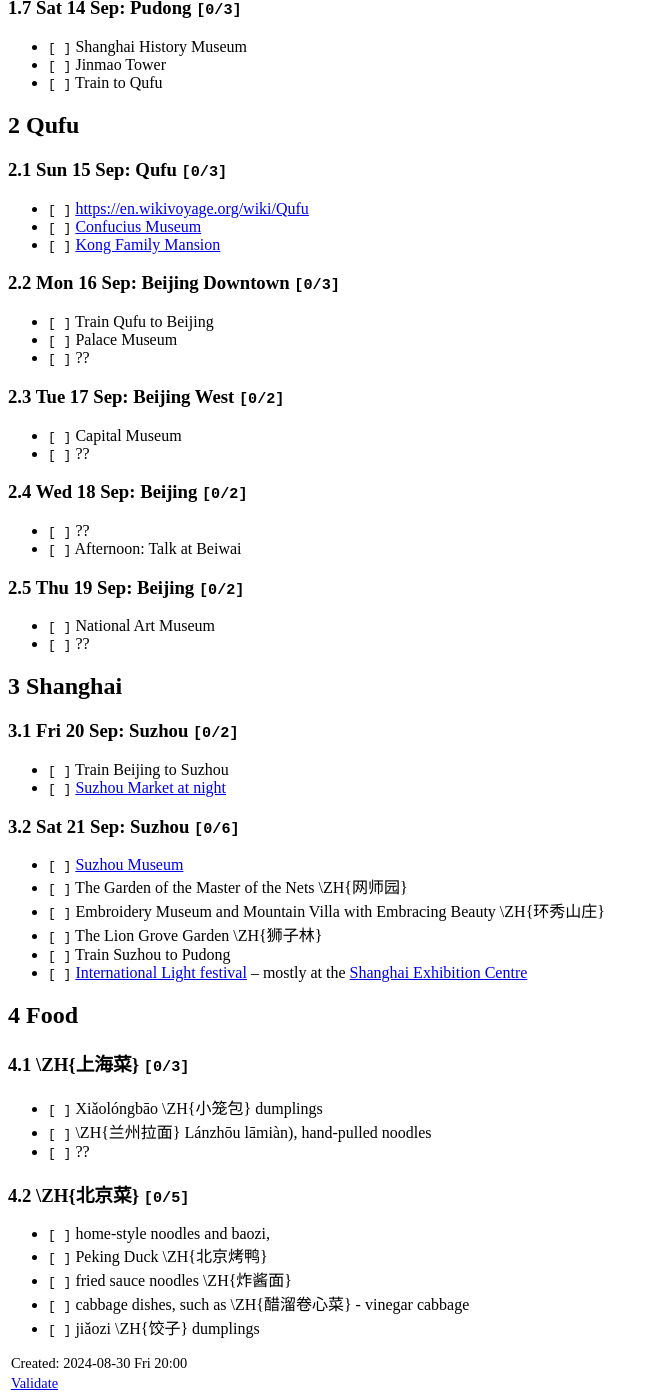
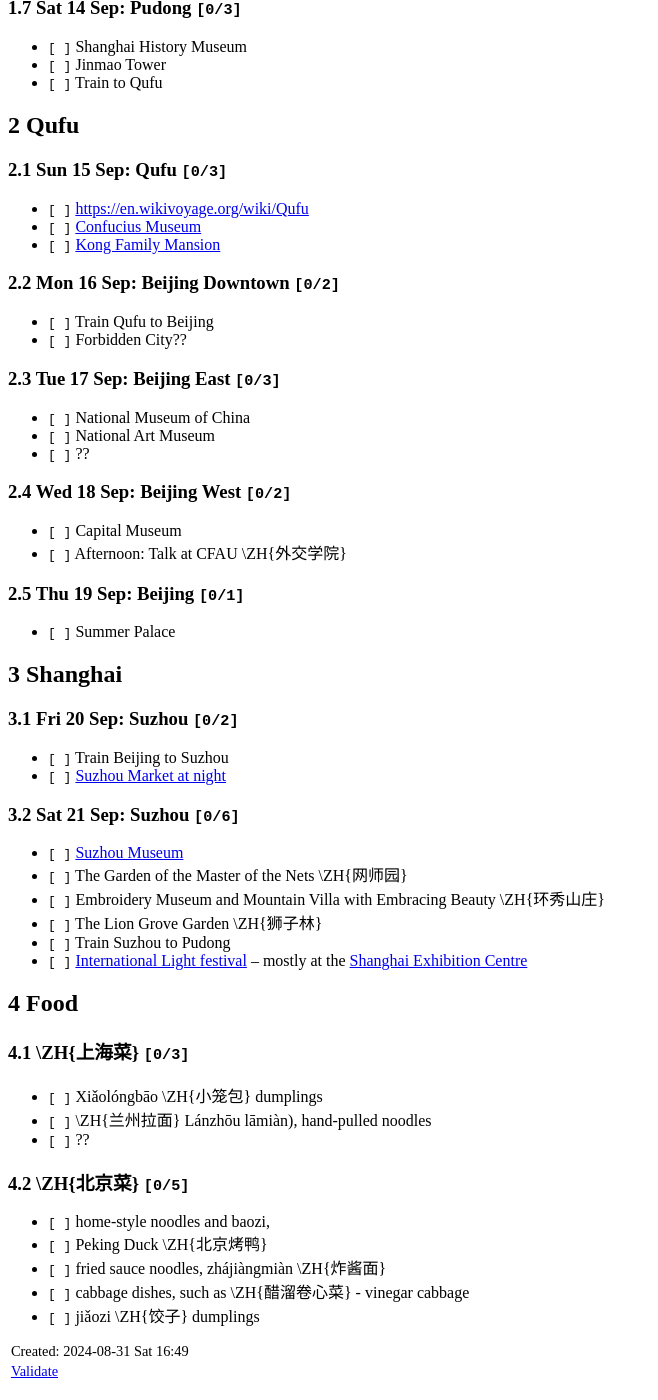
Before and after one commit to ssharoff/ssharoff.github.io, a Jekyll site: the page travel/shanghai-plans.html, which Jekyll copies as it is, in a window 1280 px wide and 1400 px high, scrolled down 696 px. Shown: the whole window, without its empty margins (0-658 px from the left). Built offline with Jekyll 4.4.1, drawn with Linux system fonts in a browser that asks for light colours.

Commit message:
publications

```diff
--- a/cv-formal.org
+++ b/cv-formal.org
@@ -84,6 +84,8 @@ My current research interests focus on the relationship between linguistic struc
 Over 140 academic publications with 4610 citations in total, see a separate list below.
 
 [[https://scholar.google.co.uk/citations?user=qcnf4QsAAAAJ]]
+
+See also: [[./publications.pdf][publications.pdf]]
 
 I'm on the editorial board of Language Resources and Register Studies, as well as on the Programme Committte for a number of conferences.
 
--- a/travel/shanghai-plans.html
+++ b/travel/shanghai-plans.html
@@ -3,7 +3,7 @@
 "http://www.w3.org/TR/xhtml1/DTD/xhtml1-strict.dtd">
 <html xmlns="http://www.w3.org/1999/xhtml" lang="en" xml:lang="en">
 <head>
-<!-- 2024-08-30 Fri 20:00 -->
+<!-- 2024-08-31 Sat 16:49 -->
 <meta http-equiv="Content-Type" content="text/html;charset=utf-8" />
 <meta name="viewport" content="width=device-width, initial-scale=1" />
 <title>&lrm;</title>
@@ -264,12 +264,12 @@ for the JavaScript code in this tag.
 <body>
 <div id="content">
 
-<div id="outline-container-org62a24e8" class="outline-2">
-<h2 id="org62a24e8"><span class="section-number-2">1</span> Shanghai</h2>
+<div id="outline-container-orgdeef89e" class="outline-2">
+<h2 id="orgdeef89e"><span class="section-number-2">1</span> Shanghai</h2>
 <div class="outline-text-2" id="text-1">
 </div>
-<div id="outline-container-orga5d0cc0" class="outline-3">
-<h3 id="orga5d0cc0"><span class="section-number-3">1.1</span> Sun 08 Sep: Arrival to Shanghai <code>[0/2]</code></h3>
+<div id="outline-container-org5362536" class="outline-3">
+<h3 id="org5362536"><span class="section-number-3">1.1</span> Sun 08 Sep: Arrival to Shanghai <code>[0/2]</code></h3>
 <div class="outline-text-3" id="text-1-1">
 <ul class="org-ul">
 <li class="off"><code>[&#xa0;]</code> Relax \Laughey[1.4]</li>
@@ -279,8 +279,8 @@ for the JavaScript code in this tag.
 </div>
 
 
-<div id="outline-container-org511abfe" class="outline-3">
-<h3 id="org511abfe"><span class="section-number-3">1.2</span> Mon 09 Sep: New harbour City <code>[0/2]</code></h3>
+<div id="outline-container-orga49d4f0" class="outline-3">
+<h3 id="orga49d4f0"><span class="section-number-3">1.2</span> Mon 09 Sep: New harbour City <code>[0/2]</code></h3>
 <div class="outline-text-3" id="text-1-2">
 <ul class="org-ul">
 <li class="off"><code>[&#xa0;]</code> Teaching at Maritime University</li>
@@ -289,8 +289,8 @@ for the JavaScript code in this tag.
 </div>
 </div>
 
-<div id="outline-container-org3a65afb" class="outline-3">
-<h3 id="org3a65afb"><span class="section-number-3">1.3</span> Tue 10 Sep: Huangpu <code>[0/3]</code></h3>
+<div id="outline-container-org5d1aa5a" class="outline-3">
+<h3 id="org5d1aa5a"><span class="section-number-3">1.3</span> Tue 10 Sep: Huangpu <code>[0/3]</code></h3>
 <div class="outline-text-3" id="text-1-3">
 <ul class="org-ul">
 <li class="off"><code>[&#xa0;]</code> 10am Talk at SISU,</li>
@@ -300,8 +300,8 @@ for the JavaScript code in this tag.
 </div>
 </div>
 
-<div id="outline-container-orgfe7f371" class="outline-3">
-<h3 id="orgfe7f371"><span class="section-number-3">1.4</span> Wed 11 Sep:  <code>[0/2]</code></h3>
+<div id="outline-container-orgdb43c03" class="outline-3">
+<h3 id="orgdb43c03"><span class="section-number-3">1.4</span> Wed 11 Sep:  <code>[0/2]</code></h3>
 <div class="outline-text-3" id="text-1-4">
 <ul class="org-ul">
 <li class="off"><code>[&#xa0;]</code> Teaching at Maritime University</li>
@@ -310,8 +310,8 @@ for the JavaScript code in this tag.
 </div>
 </div>
 
-<div id="outline-container-orgdb3e7ef" class="outline-3">
-<h3 id="orgdb3e7ef"><span class="section-number-3">1.5</span> Thu 12 Sep: French Concession <code>[0/4]</code></h3>
+<div id="outline-container-orga5691cf" class="outline-3">
+<h3 id="orga5691cf"><span class="section-number-3">1.5</span> Thu 12 Sep: French Concession <code>[0/4]</code></h3>
 <div class="outline-text-3" id="text-1-5">
 <ul class="org-ul">
 <li class="off"><code>[&#xa0;]</code> <a href="http://www.shanghaimuseum.net/museum/frontend/en/index.action">Shanghai Museum</a></li>
@@ -322,8 +322,8 @@ for the JavaScript code in this tag.
 </div>
 </div>
 
-<div id="outline-container-org6700c11" class="outline-3">
-<h3 id="org6700c11"><span class="section-number-3">1.6</span> Fri 13 Sep:  <code>[0/2]</code></h3>
+<div id="outline-container-org938787c" class="outline-3">
+<h3 id="org938787c"><span class="section-number-3">1.6</span> Fri 13 Sep:  <code>[0/2]</code></h3>
 <div class="outline-text-3" id="text-1-6">
 <ul class="org-ul">
 <li class="off"><code>[&#xa0;]</code> teaching at Maritime University</li>
@@ -332,8 +332,8 @@ for the JavaScript code in this tag.
 </div>
 </div>
 
-<div id="outline-container-orgaa9940f" class="outline-3">
-<h3 id="orgaa9940f"><span class="section-number-3">1.7</span> Sat 14 Sep: Pudong <code>[0/3]</code></h3>
+<div id="outline-container-org834e329" class="outline-3">
+<h3 id="org834e329"><span class="section-number-3">1.7</span> Sat 14 Sep: Pudong <code>[0/3]</code></h3>
 <div class="outline-text-3" id="text-1-7">
 <ul class="org-ul">
 <li class="off"><code>[&#xa0;]</code> Shanghai History Museum</li>
@@ -344,12 +344,12 @@ for the JavaScript code in this tag.
 </div>
 </div>
 
-<div id="outline-container-org418642d" class="outline-2">
-<h2 id="org418642d"><span class="section-number-2">2</span> Qufu</h2>
+<div id="outline-container-org32460c6" class="outline-2">
+<h2 id="org32460c6"><span class="section-number-2">2</span> Qufu</h2>
 <div class="outline-text-2" id="text-2">
 </div>
-<div id="outline-container-orgaac80ba" class="outline-3">
-<h3 id="orgaac80ba"><span class="section-number-3">2.1</span> Sun 15 Sep: Qufu <code>[0/3]</code></h3>
+<div id="outline-container-org2c33648" class="outline-3">
+<h3 id="org2c33648"><span class="section-number-3">2.1</span> Sun 15 Sep: Qufu <code>[0/3]</code></h3>
 <div class="outline-text-3" id="text-2-1">
 <ul class="org-ul">
 <li class="off"><code>[&#xa0;]</code> <a href="https://en.wikivoyage.org/wiki/Qufu">https://en.wikivoyage.org/wiki/Qufu</a></li>
@@ -359,54 +359,53 @@ for the JavaScript code in this tag.
 </div>
 </div>
 
-<div id="outline-container-orgb0d381b" class="outline-3">
-<h3 id="orgb0d381b"><span class="section-number-3">2.2</span> Mon 16 Sep: Beijing Downtown <code>[0/3]</code></h3>
+<div id="outline-container-org3dc9886" class="outline-3">
+<h3 id="org3dc9886"><span class="section-number-3">2.2</span> Mon 16 Sep: Beijing Downtown <code>[0/2]</code></h3>
 <div class="outline-text-3" id="text-2-2">
 <ul class="org-ul">
 <li class="off"><code>[&#xa0;]</code> Train Qufu to Beijing</li>
-<li class="off"><code>[&#xa0;]</code> Palace Museum</li>
+<li class="off"><code>[&#xa0;]</code> Forbidden City??</li>
+</ul>
+</div>
+</div>
+
+<div id="outline-container-orged1bd16" class="outline-3">
+<h3 id="orged1bd16"><span class="section-number-3">2.3</span> Tue 17 Sep: Beijing East <code>[0/3]</code></h3>
+<div class="outline-text-3" id="text-2-3">
+<ul class="org-ul">
+<li class="off"><code>[&#xa0;]</code> National Museum of China</li>
+<li class="off"><code>[&#xa0;]</code> National Art Museum</li>
 <li class="off"><code>[&#xa0;]</code> ??</li>
 </ul>
 </div>
 </div>
 
-<div id="outline-container-org1b6476f" class="outline-3">
-<h3 id="org1b6476f"><span class="section-number-3">2.3</span> Tue 17 Sep: Beijing West <code>[0/2]</code></h3>
-<div class="outline-text-3" id="text-2-3">
+<div id="outline-container-org62172f7" class="outline-3">
+<h3 id="org62172f7"><span class="section-number-3">2.4</span> Wed 18 Sep: Beijing West <code>[0/2]</code></h3>
+<div class="outline-text-3" id="text-2-4">
 <ul class="org-ul">
 <li class="off"><code>[&#xa0;]</code> Capital Museum</li>
-<li class="off"><code>[&#xa0;]</code> ??</li>
+<li class="off"><code>[&#xa0;]</code> Afternoon: Talk at CFAU \ZH{外交学院}</li>
 </ul>
 </div>
 </div>
 
-<div id="outline-container-org8222ed9" class="outline-3">
-<h3 id="org8222ed9"><span class="section-number-3">2.4</span> Wed 18 Sep: Beijing <code>[0/2]</code></h3>
-<div class="outline-text-3" id="text-2-4">
-<ul class="org-ul">
-<li class="off"><code>[&#xa0;]</code> ??</li>
-<li class="off"><code>[&#xa0;]</code> Afternoon: Talk at Beiwai</li>
-</ul>
-</div>
-</div>
-
-<div id="outline-container-orgf470e4e" class="outline-3">
-<h3 id="orgf470e4e"><span class="section-number-3">2.5</span> Thu 19 Sep: Beijing <code>[0/2]</code></h3>
+<div id="outline-container-orgfb4115f" class="outline-3">
+<h3 id="orgfb4115f"><span class="section-number-3">2.5</span> Thu 19 Sep: Beijing <code>[0/1]</code></h3>
 <div class="outline-text-3" id="text-2-5">
 <ul class="org-ul">
-<li class="off"><code>[&#xa0;]</code> National Art Museum</li>
-<li class="off"><code>[&#xa0;]</code> ??</li>
+<li class="off"><code>[&#xa0;]</code> Summer Palace</li>
 </ul>
 </div>
 </div>
 </div>
 
-<div id="outline-container-org05182c9" class="outline-2">
-<h2 id="org05182c9"><span class="section-number-2">3</span> Shanghai</h2>
+<div id="outline-container-org2c0d375" class="outline-2">
+<h2 id="org2c0d375"><span class="section-number-2">3</span> Shanghai</h2>
 <div class="outline-text-2" id="text-3">
 </div>
-<div id="outline-container-org37af8b1" class="outline-3">
-<h3 id="org37af8b1"><span class="section-number-3">3.1</span> Fri 20 Sep: Suzhou <code>[0/2]</code></h3>
+<div id="outline-container-orgee74831" class="outline-3">
+<h3 id="orgee74831"><span class="section-number-3">3.1</span> Fri 20 Sep: Suzhou <code>[0/2]</code></h3>
 <div class="outline-text-3" id="text-3-1">
 <ul class="org-ul">
 <li class="off"><code>[&#xa0;]</code> Train Beijing to Suzhou</li>
@@ -415,8 +414,8 @@ for the JavaScript code in this tag.
 </div>
 </div>
 
-<div id="outline-container-orge3525a6" class="outline-3">
-<h3 id="orge3525a6"><span class="section-number-3">3.2</span> Sat 21 Sep: Suzhou <code>[0/6]</code></h3>
+<div id="outline-container-org6106c71" class="outline-3">
+<h3 id="org6106c71"><span class="section-number-3">3.2</span> Sat 21 Sep: Suzhou <code>[0/6]</code></h3>
 <div class="outline-text-3" id="text-3-2">
 <ul class="org-ul">
 <li class="off"><code>[&#xa0;]</code> <a href="http://www.szmuseum.com/">Suzhou Museum</a></li>
@@ -430,12 +429,12 @@ for the JavaScript code in this tag.
 </div>
 </div>
 
-<div id="outline-container-org7a9d635" class="outline-2">
-<h2 id="org7a9d635"><span class="section-number-2">4</span> Food</h2>
+<div id="outline-container-orgb93926e" class="outline-2">
+<h2 id="orgb93926e"><span class="section-number-2">4</span> Food</h2>
 <div class="outline-text-2" id="text-4">
 </div>
-<div id="outline-container-orgb6fb696" class="outline-3">
-<h3 id="orgb6fb696"><span class="section-number-3">4.1</span> \ZH{上海菜} <code>[0/3]</code></h3>
+<div id="outline-container-orgd103655" class="outline-3">
+<h3 id="orgd103655"><span class="section-number-3">4.1</span> \ZH{上海菜} <code>[0/3]</code></h3>
 <div class="outline-text-3" id="text-4-1">
 <ul class="org-ul">
 <li class="off"><code>[&#xa0;]</code> Xiǎolóngbāo \ZH{小笼包} dumplings</li>
@@ -445,13 +444,13 @@ for the JavaScript code in this tag.
 </div>
 </div>
 
-<div id="outline-container-orgd6a0951" class="outline-3">
-<h3 id="orgd6a0951"><span class="section-number-3">4.2</span> \ZH{北京菜} <code>[0/5]</code></h3>
+<div id="outline-container-org6ea9927" class="outline-3">
+<h3 id="org6ea9927"><span class="section-number-3">4.2</span> \ZH{北京菜} <code>[0/5]</code></h3>
 <div class="outline-text-3" id="text-4-2">
 <ul class="org-ul">
 <li class="off"><code>[&#xa0;]</code> home-style noodles and baozi,</li>
 <li class="off"><code>[&#xa0;]</code> Peking Duck \ZH{北京烤鸭}</li>
-<li class="off"><code>[&#xa0;]</code> fried sauce noodles \ZH{炸酱面}</li>
+<li class="off"><code>[&#xa0;]</code> fried sauce noodles, zhájiàngmiàn \ZH{炸酱面}</li>
 <li class="off"><code>[&#xa0;]</code> cabbage dishes, such as \ZH{醋溜卷心菜} - vinegar cabbage</li>
 <li class="off"><code>[&#xa0;]</code> jiǎozi \ZH{饺子} dumplings</li>
 </ul>
@@ -460,7 +459,7 @@ for the JavaScript code in this tag.
 </div>
 </div>
 <div id="postamble" class="status">
-<p class="date">Created: 2024-08-30 Fri 20:00</p>
+<p class="date">Created: 2024-08-31 Sat 16:49</p>
 <p class="validation"><a href="http://validator.w3.org/check?uri=referer">Validate</a></p>
 </div>
 </body>
```
Also changed, not shown: 2 other files.
